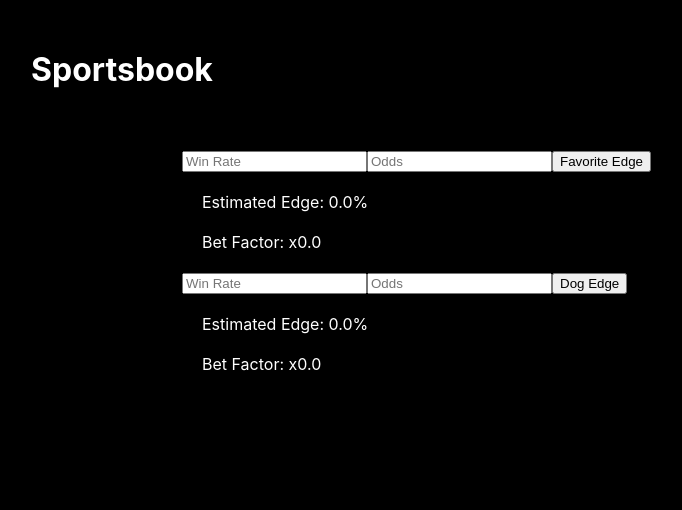
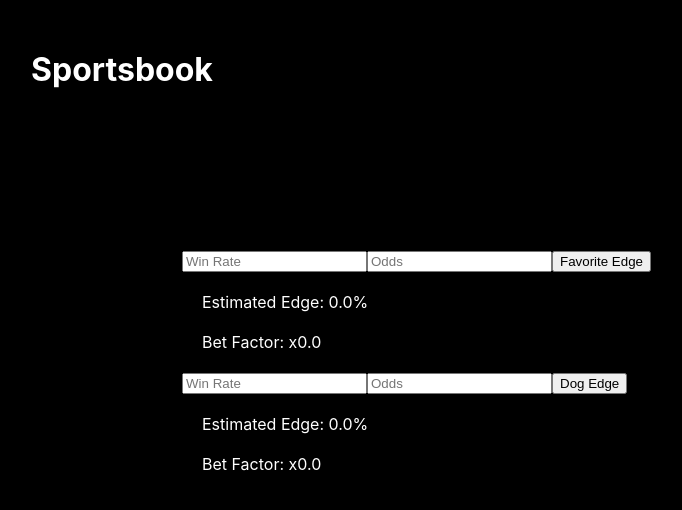
Before and after one commit to aaronw4/Sportsbook-Line_Grinding, a React (Create React App) app in the folder sportsbook/: page /mlb in a window 1280 px wide. Shown: the top 510 px of the page, without its empty margins (518-1200 px from the left). Built offline with nearby package versions, Linux system fonts and the light colour scheme.

Commit message:
Added CSS to center title and button

```diff
--- a/sportsbook/src/App.css
+++ b/sportsbook/src/App.css
@@ -20,6 +20,10 @@
 a:hover {
   color: steelblue;
 }
+.sportTitle {
+  text-align: center;
+  margin-bottom: 50px
+}
 .lines {
   display: flex;
   margin-left: 20px;
@@ -41,6 +45,6 @@ a:hover {
 }
 .form{
   position: fixed;
-  top: 150px;
+  top: 250px;
   left: 700px;
 }
```
